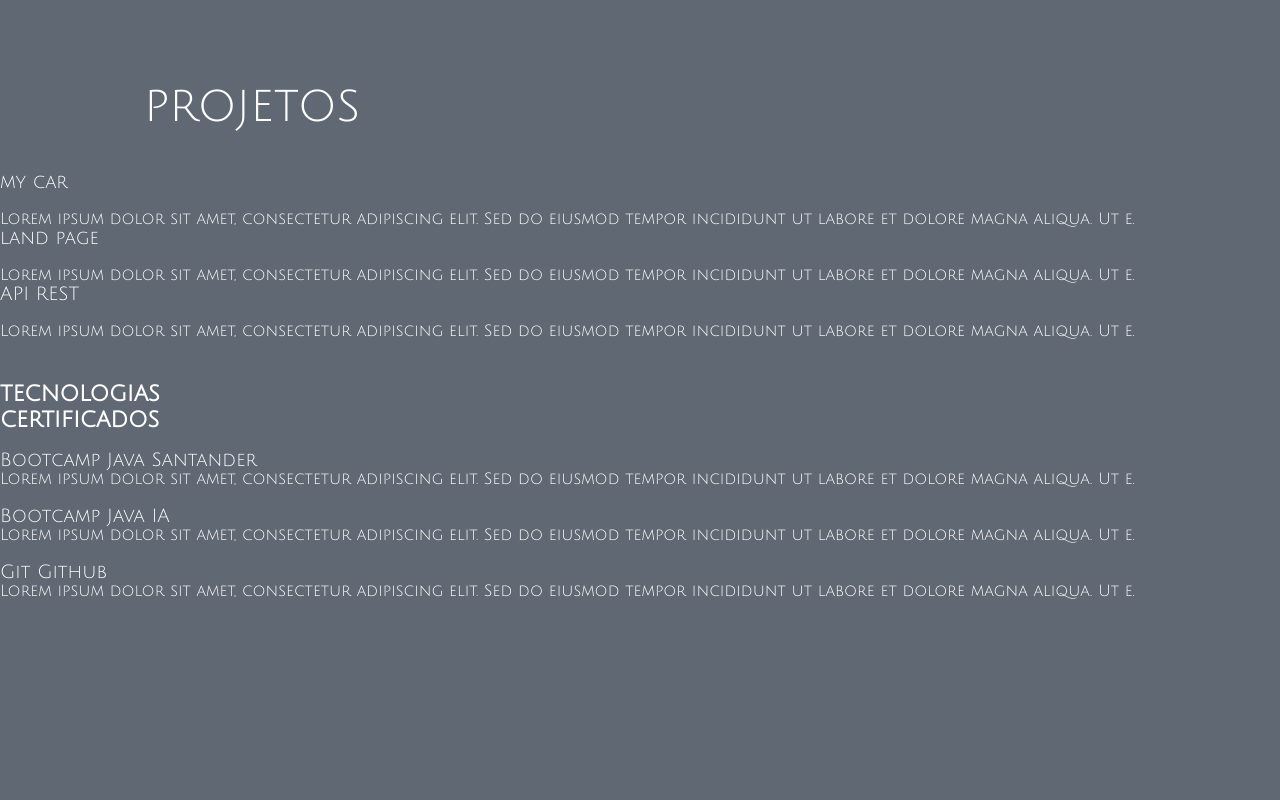
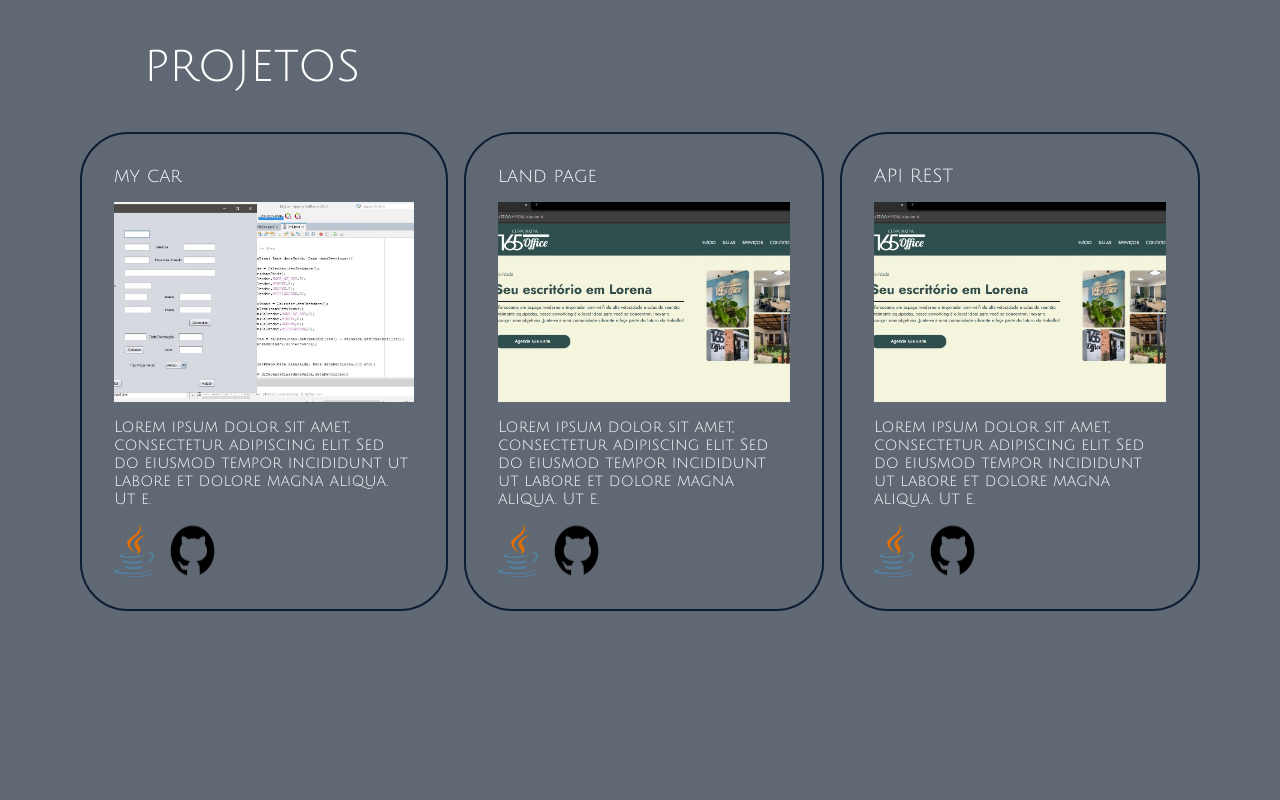
Before and after one commit to felipreis/felipreis.github.io, a plain HTML site: page index.html in a window 1280 px wide. Shown: the part 700-1500 px from the top of the page. Before the commit the page ends 1340 px from the top, so only its background shows below. Drawn offline with Linux system fonts and the light colour scheme.

Commit message:
projects container 1

```diff
--- a/index.html
+++ b/index.html
@@ -7,6 +7,7 @@
     <link rel="stylesheet" href = "style/style.css" >
 </head>
 <body>
+
     <header class = "menu-bar">
         <nav >
             <ul class = "menu-item-container">
@@ -17,6 +18,7 @@
             </ul>
         </nav>
     </header>
+
     <main>
         <h2 class = "title-container">sobre mim</h2>
         <section class = "about-me">
@@ -34,33 +36,39 @@
             </header>
         </section>
 
-        <section class = "projects"></section>
         <h2 class = "title-container">projetos</h2>
-        <section>
-            <article>
+        <section class = "projects">
+            <section class = "projects-container">
+                <article class = "projects-div">
                     <h3>my car</h3>
-                <img>
+                    <div class = "img-container">
+                        <img class ="project-img" src = "img/Projetos/my car.jpeg" alt ="my car">
+                    </div>
                     <p>Lorem ipsum dolor sit amet, consectetur adipiscing elit. Sed do eiusmod tempor incididunt ut labore et dolore magna aliqua. Ut e.</p>
-                <div>
-
+                    <div class = "img-project-skills">
+                        <img src="./img/icons/java.png">
+                        <img src = "./img/icons/github.png">
                     </div>
                 </article>
-            <article>
+                <article class = "projects-div">
                     <h3>land page</h3>
-                <img>
+                    <img id = "165img" class ="project-img" src = "img/Projetos/Imagem do WhatsApp de 2024-08-20 à(s) 21.40.37_976fdd8e.jpg" alt = "coworking-landpage">
                     <p>Lorem ipsum dolor sit amet, consectetur adipiscing elit. Sed do eiusmod tempor incididunt ut labore et dolore magna aliqua. Ut e.</p>
-                <div>
-
+                    <div class = "img-project-skills">
+                        <img src="./img/icons/java.png">
+                        <img src = "./img/icons/github.png">
                     </div>
                 </article>
-            <article>
+                <article class = "projects-div">
                     <h3>API REST</h3>
-                <img>
+                    <img class ="project-img" src = "img/Projetos/Imagem do WhatsApp de 2024-08-20 à(s) 21.40.37_976fdd8e.jpg" alt = "api-doc">
                     <p>Lorem ipsum dolor sit amet, consectetur adipiscing elit. Sed do eiusmod tempor incididunt ut labore et dolore magna aliqua. Ut e.</p>
-                <div>
-
+                    <div class = "img-project-skills">
+                        <img src="./img/icons/java.png">
+                        <img src = "./img/icons/github.png">
                     </div>
                 </article>
+            </section>
         </section>
 
         <section class = "skills">
--- a/style/style.css
+++ b/style/style.css
@@ -96,3 +96,53 @@ h3{
     border: #FFFFFF solid 3px;
     border-radius: 10rem;
 }
+
+.projects{
+    display: flex;
+    flex-direction: column;
+
+    max-width: 1120px;
+    height: 80vh;
+    gap:4rem;
+
+    padding:0rem 0rem;
+    margin: auto;
+}
+
+.projects-container{
+    max-width: 100%;
+    display: flex;
+    flex-direction: row;
+    gap:1rem;
+}
+
+.projects-div{
+    padding: 2rem 2rem;
+    border: #0C1C33 solid 2px;
+    border-radius: 3rem;
+
+    display: flex;
+    flex-direction: column;
+    gap:1rem;
+}
+
+.project-img{
+    width: 100%;
+    height: 100%;
+    object-fit: cover;
+}
+
+.img-container{
+    width: 300px;
+    height: 200px;
+    overflow: hidden;
+    display: flex;
+    justify-content: center;
+    align-items: center;
+}
+
+.img-project-skills{
+    display: flex;
+    flex-direction: row;
+    gap:1rem;
+}
```
Also changed, not shown: img/Projetos/Imagem do WhatsApp de 2024-08-20 à(s) 21.40.37_976fdd8e.jpg (added), img/Projetos/Imagem do WhatsApp de 2024-08-20 à(s) 21.40.37_d528bd44.jpg (added), img/Projetos/my car.jpeg (added), img/icons/css.png (added), img/icons/github.png (added), img/icons/html.png (added), img/icons/java.png (added), img/icons/js.png (added). Lines whose indentation alone changed are shown as unchanged.
